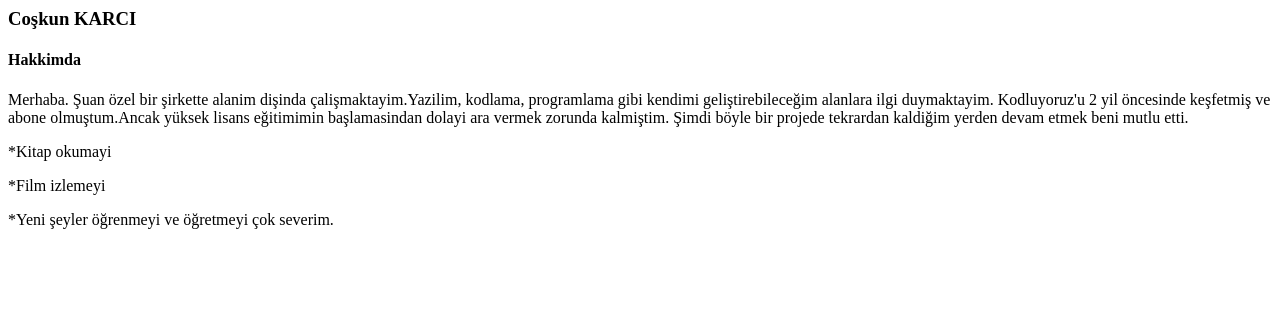
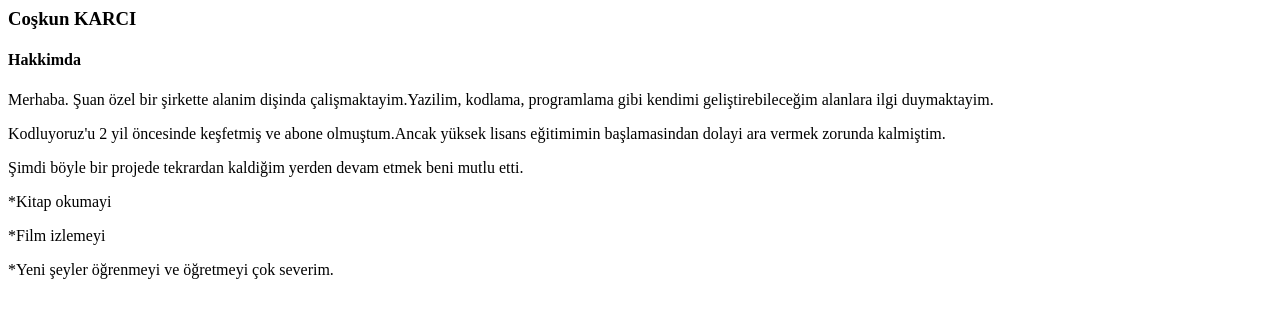
Before and after one commit to volunteer62/ilk-web-sayfam, a plain HTML site: page index.html in a window 1280 px wide. Drawn offline with Linux system fonts and the light colour scheme.

Commit message:
Update index.html

```diff
--- a/index.html
+++ b/index.html
@@ -1,10 +1,12 @@
 <!-- Başlik oluşturmak için h3 etiketini kullandım.-->
 <h3>Coşkun KARCI</h3>
-<!-- Ad Soyad adındaki başlık altında "Hakkimda" adında bir alt başlık oluşturmak için h4 etiketini kullandım.-->
+<!-- Ad Soyad başlik altinda "Hakkimda" adinda bir alt başlik oluşturmak için h4 etiketini kullandım.-->
 <h4> Hakkimda</h4>
-<!--Hakkimda bilgi vermek için p paragraf etiketini kullandım -->
-<p> Merhaba. Şuan özel bir şirkette alanim dişinda çalişmaktayim.Yazilim, kodlama, programlama gibi kendimi geliştirebileceğim alanlara ilgi duymaktayim.    Kodluyoruz'u 2 yil öncesinde keşfetmiş ve abone olmuştum.Ancak yüksek lisans eğitimimin başlamasindan dolayi ara vermek zorunda kalmiştim. Şimdi böyle bir projede tekrardan kaldiğim yerden devam etmek beni mutlu etti.  </p>
-<!-- Nelerden hoşaldiğimi belirtmek içinde p paragraf etiketini kullandım-->
+<!--Hakkimda bilgi vermek için p paragraf etiketini kullandim -->
+<p> Merhaba. Şuan özel bir şirkette alanim dişinda çalişmaktayim.Yazilim, kodlama, programlama gibi kendimi geliştirebileceğim alanlara ilgi duymaktayim.</p>
+<p>Kodluyoruz'u 2 yil öncesinde keşfetmiş ve abone olmuştum.Ancak yüksek lisans eğitimimin başlamasindan dolayi ara vermek zorunda kalmiştim.</p>
+<p>Şimdi böyle bir projede tekrardan kaldiğim yerden devam etmek beni mutlu etti.  </p>
+<!-- Nelerden hoşlandiğimi belirtmek içinde p paragraf etiketini kullandım.-->
 <p>*Kitap okumayi </p>
 <p>*Film izlemeyi</p>
 <p>*Yeni şeyler öğrenmeyi ve öğretmeyi çok severim.</p>
```
